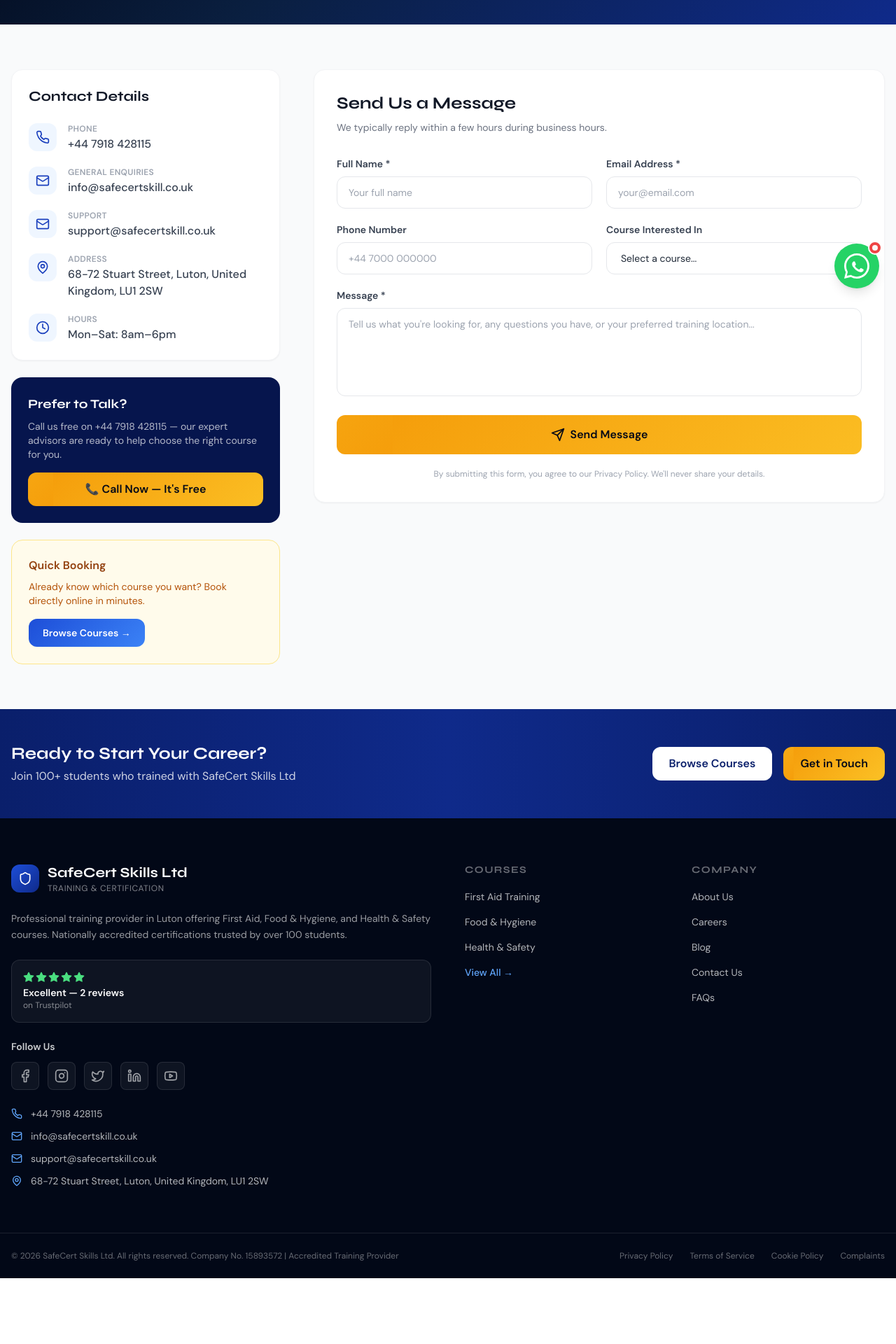
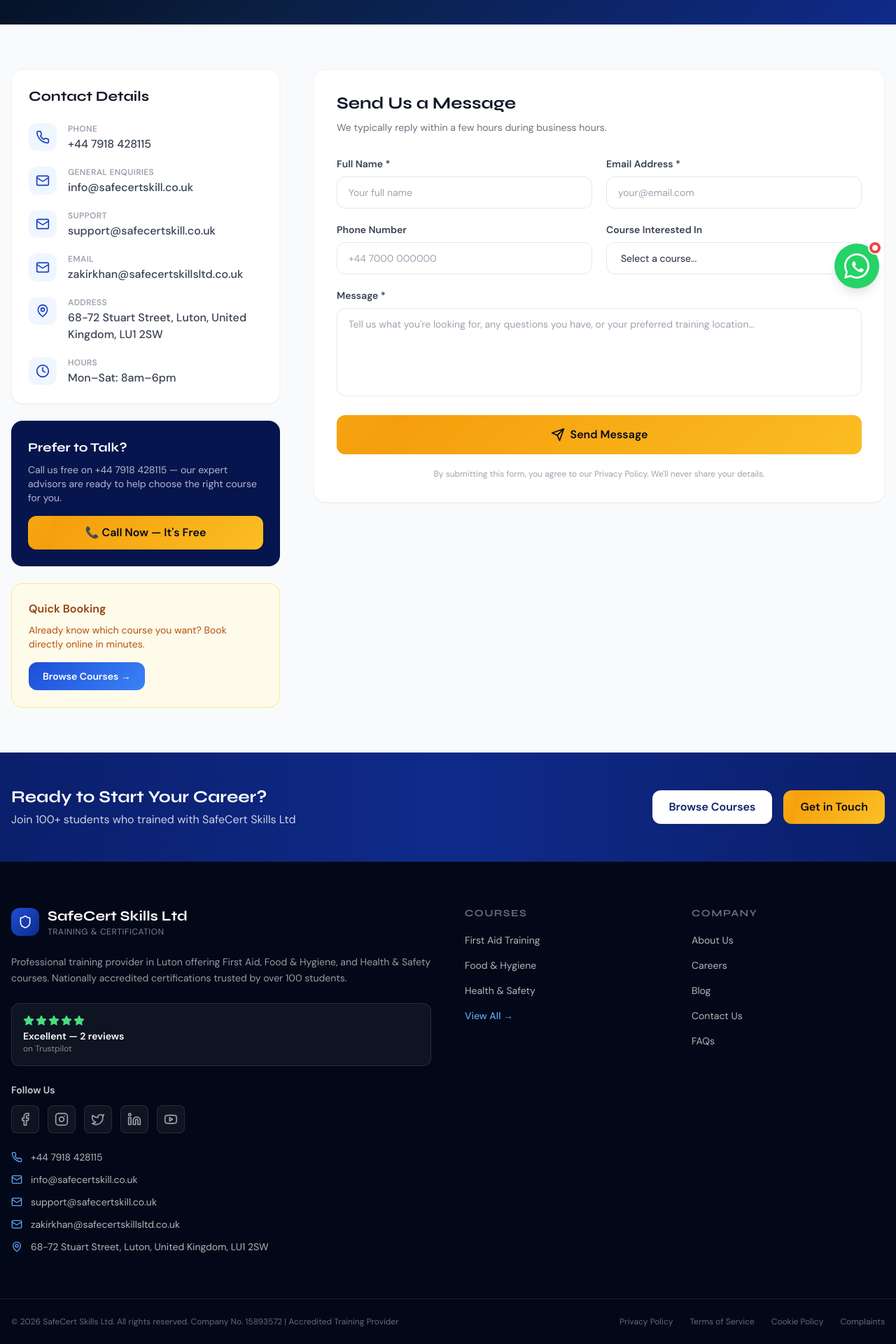
Before and after one commit to mianmazharshah18225-dotcom/SAFECERT, a Next.js app: page /contact in a window 1280 px wide. Shown: the part 364-2284 px from the top of the page at 70% size. Before the commit the page ends 2190 px from the top, so only its background shows below. Built offline with nearby package versions, Linux system fonts and the light colour scheme; no server answers; the database is empty.

Commit message:
Add zakirkhan email to footer and contact

```diff
--- a/app/contact/page.tsx
+++ b/app/contact/page.tsx
@@ -45,6 +45,7 @@
     { icon: <Phone className="w-5 h-5" />, label: 'Phone', value: COMPANY.phone, href: `tel:${COMPANY.phone}`, isEmail: false },
     { icon: <Mail className="w-5 h-5" />, label: 'General Enquiries', value: COMPANY.email, href: `mailto:${COMPANY.email}`, isEmail: true },
     { icon: <Mail className="w-5 h-5" />, label: 'Support', value: COMPANY.supportEmail, href: `mailto:${COMPANY.supportEmail}`, isEmail: true },
+    { icon: <Mail className="w-5 h-5" />, label: 'Email', value: COMPANY.zakirEmail, href: `mailto:${COMPANY.zakirEmail}`, isEmail: true },
     { icon: <MapPin className="w-5 h-5" />, label: 'Address', value: COMPANY.address, href: '#', isEmail: false },
     { icon: <Clock className="w-5 h-5" />, label: 'Hours', value: 'Mon–Sat: 8am–6pm', href: '#', isEmail: false },
   ]
--- a/components/Footer.tsx
+++ b/components/Footer.tsx
@@ -46,7 +46,7 @@
             <div className="flex items-center gap-3 bg-white/5 border border-white/10 rounded-xl p-4">
               <div>
                 <div className="flex gap-0.5 mb-1">
-                  {[1,2,3,4,5].map(i => (
+                  {[1, 2, 3, 4, 5].map(i => (
                     <Star key={i} className="w-4 h-4 fill-green-400 text-green-400" />
                   ))}
                 </div>
@@ -115,6 +115,7 @@
               </a>
               <EmailLink email={COMPANY.email} />
               <EmailLink email={COMPANY.supportEmail} />
+              <EmailLink email={COMPANY.zakirEmail} />
               <p className="flex items-center gap-3 text-sm text-white/70">
                 <MapPin className="w-4 h-4 text-primary-400" />
                 {COMPANY.address}
--- a/lib/data.ts
+++ b/lib/data.ts
@@ -6,6 +6,7 @@
     whatsapp: "+44 7918 428115",
     email: "info@safecertskill.co.uk",
     supportEmail: "support@safecertskill.co.uk",
+    zakirEmail: "zakirkhan@safecertskillsltd.co.uk",
     address: "68-72 Stuart Street, Luton, United Kingdom, LU1 2SW",
     location: "Luton",
     registeredAddress: "68-72 Stuart Street, Luton, United Kingdom, LU1 2SW",
```
